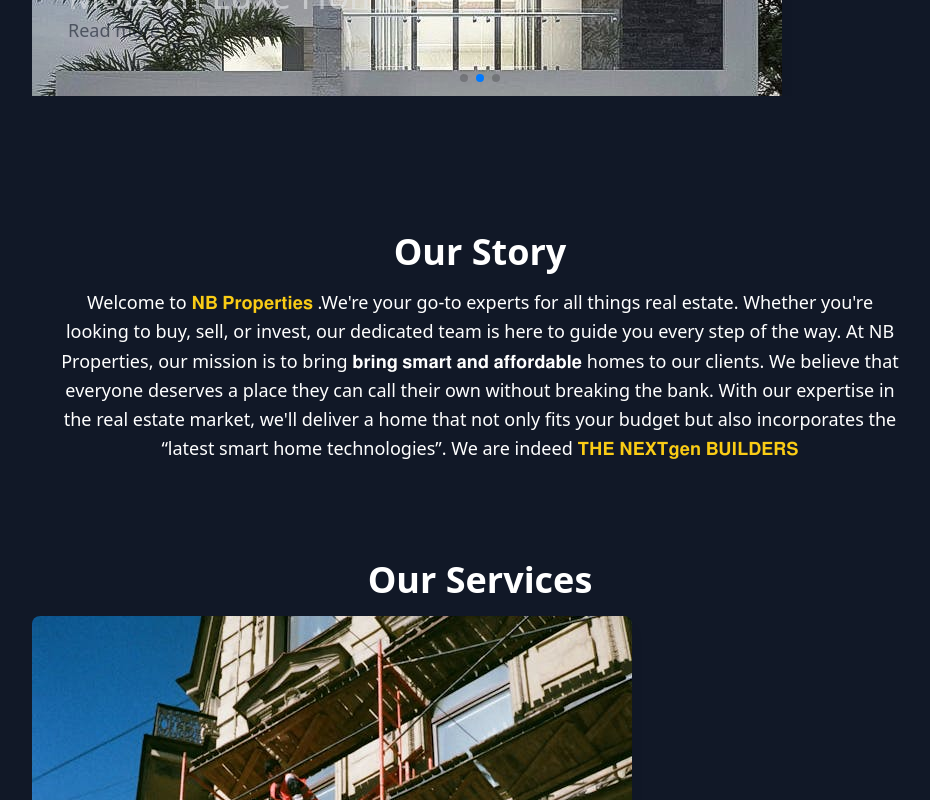
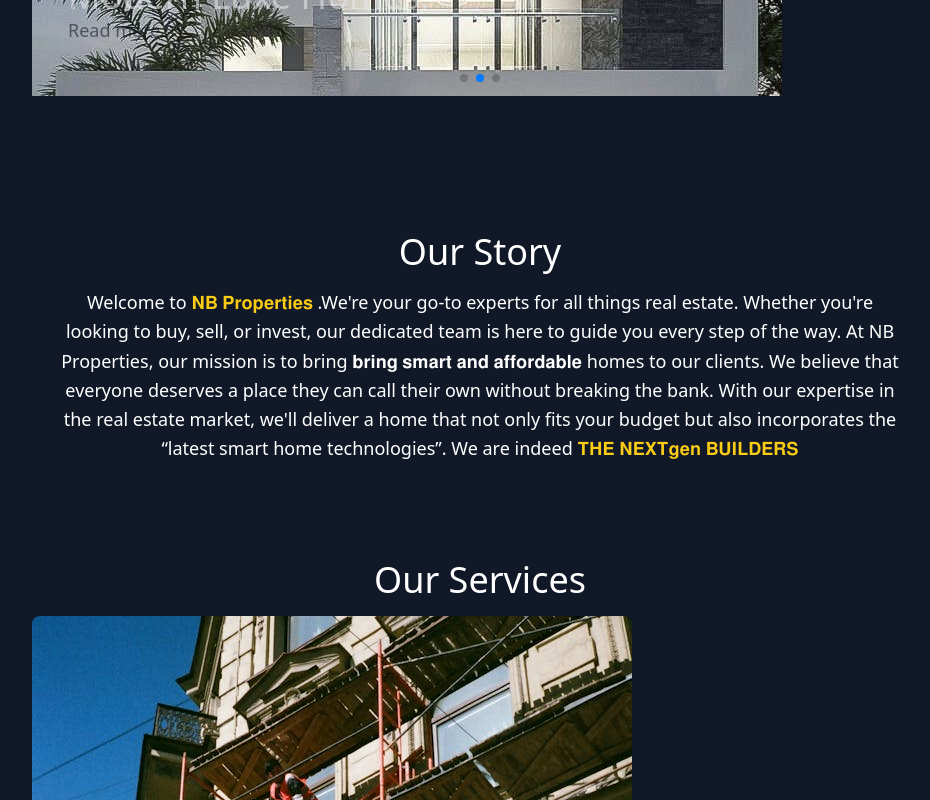
Before and after one commit to CodebyCc/Nb-Properties, a Next.js app: page / in a window 1280 px wide. Shown: the part 368-1168 px from the top of the page, without its empty margins (160-1090 px from the left). Built offline with nearby package versions, Linux system fonts and the light colour scheme; what tailwindcss-motion would draw is missing.

Commit message:
changed fontweight on the home page

```diff
--- a/app/components/Ourstory.js
+++ b/app/components/Ourstory.js
@@ -2,9 +2,7 @@
   return (
     <div className=" bg-gray-900 text-white py-6 px-4">
       <div className="max-w-4xl mx-auto px-6 py-12 text-center flex flex-col justify-center mt-16">
-        <h1 className="text-4xl font-semibold mb-4 motion-preset-wobble-sm">
-          Our Story
-        </h1>
+        <h1 className="text-4xl mb-4 motion-preset-wobble-sm">Our Story</h1>
         <p className="text-lg leading-relaxed mb-6">
           Welcome to <span className="text-yellow-400">𝐍𝐁 𝐏𝐫𝐨𝐩𝐞𝐫𝐭𝐢𝐞𝐬 </span>
           .We&apos;re your go-to experts for all things real estate. Whether
--- a/app/components/ServicesCarousel.js
+++ b/app/components/ServicesCarousel.js
@@ -48,9 +48,7 @@
 function ServicesCarousel() {
   return (
     <div className="bg-gray-900">
-      <h1 className="text-4xl font-semibold mb-4 text-center text-white">
-        Our Services
-      </h1>
+      <h1 className="text-4xl  mb-4 text-center text-white">Our Services</h1>
       <div className="w-full max-w-4xl mx-auto">
         <Swiper
           modules={[Navigation, Autoplay, Pagination, EffectCoverflow]}
```
